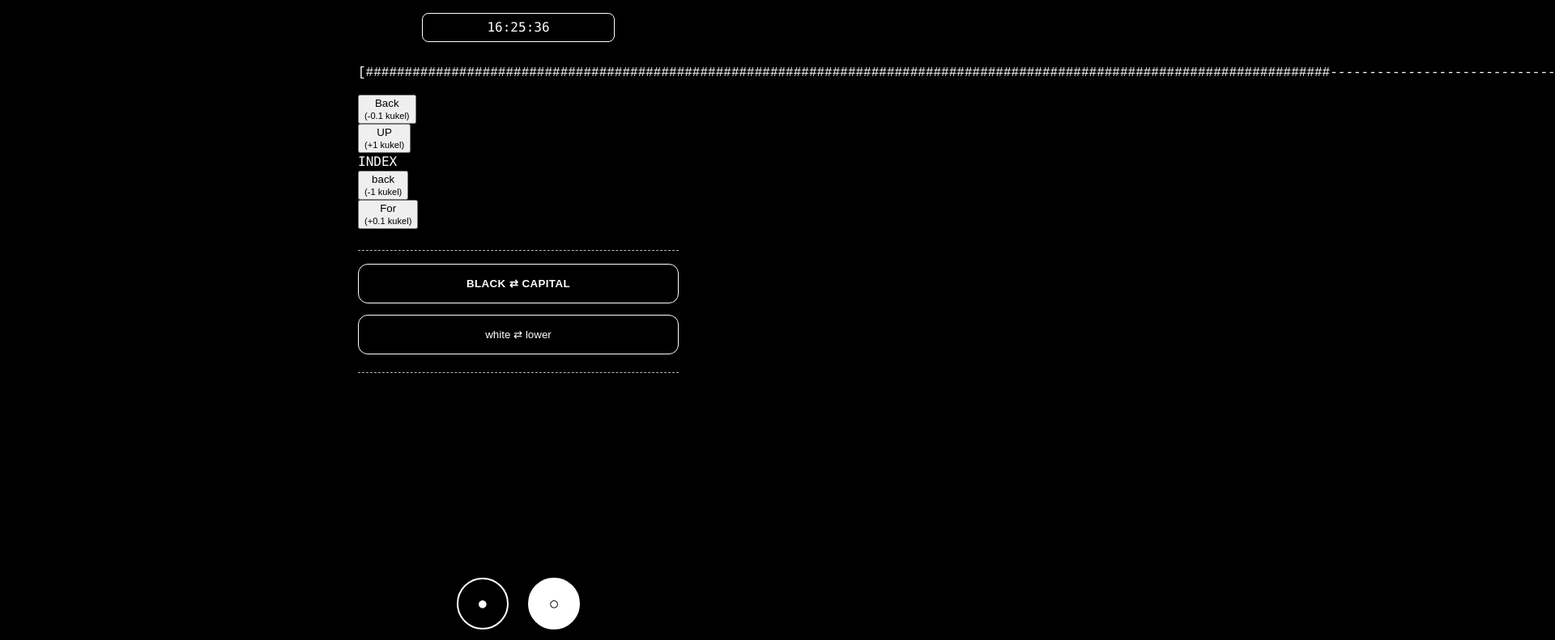
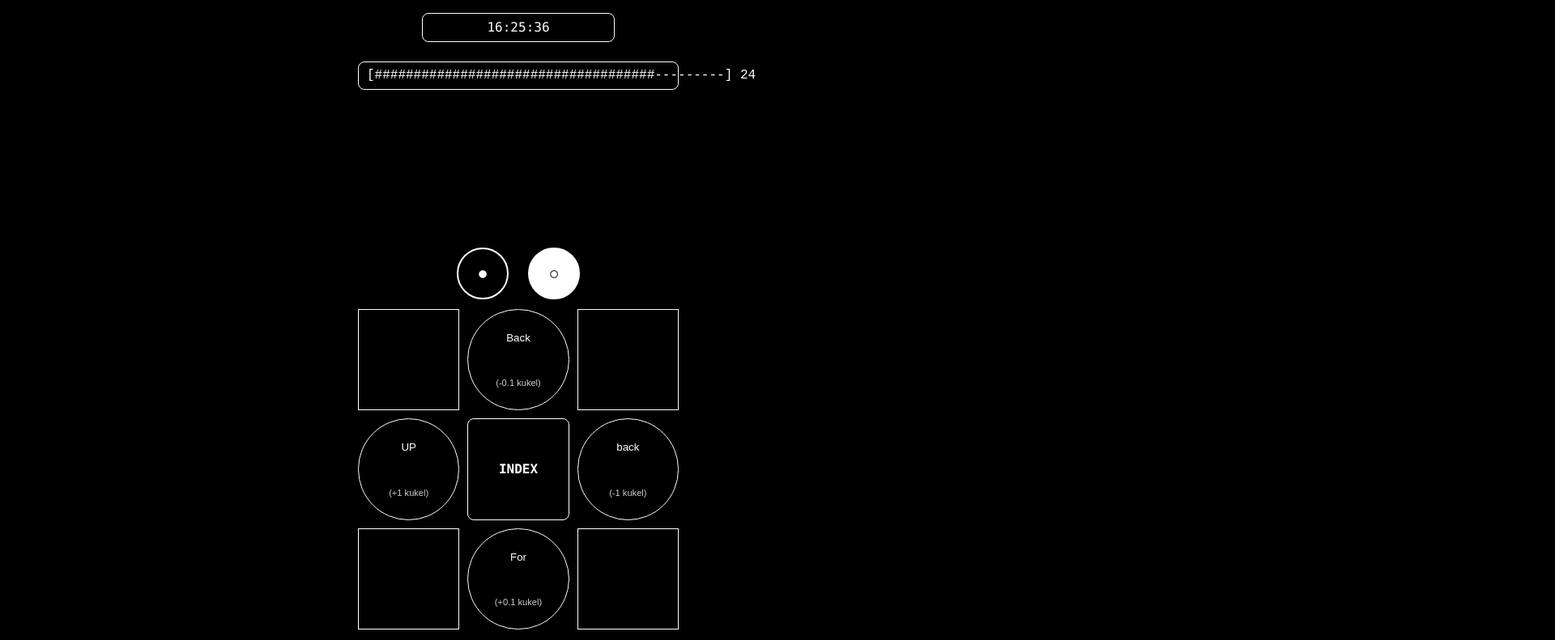
Before and after one commit to meneer-van-informatica/the101game, a plain HTML site: page httpdocs/index.html in a window 1280 px wide. Shown: the top 791 px of the page at 81% size, 1920 px wide, since content can reach past the window. Drawn offline with Linux system fonts and the light colour scheme.

Commit message:
ui: apply TODO 0 patch (ASCII 30s bar viewport-breed)

```diff
--- a/httpdocs/index.html
+++ b/httpdocs/index.html
@@ -5,125 +5,94 @@
 <title>index · wireframe</title>
 <style>
   :root{ --w:min(100vw,420px); --bg:#000; --fg:#fff; --line:#fff }
-  *{ box-sizing:border-box }
-  html,body{ margin:0; background:#000; color:#fff; font:16px/1.35 ui-monospace,consolas,monospace }
-  #phone{ width:var(--w); min-height:100dvh; margin:0 auto; display:flex; flex-direction:column; padding:12px; }
-  header{ padding:4px 0 12px 0; display:flex; justify-content:center; }
-  #clock{ padding:6px 10px; border:1px solid var(--line); border-radius:8px; min-width:60%; text-align:center }
-
-  main{ flex:1; display:grid; align-content:start; gap:14px; margin-top:18px }
-  .btn{ display:block; width:100%; padding:16px 14px; border:1px solid var(--line); border-radius:12px; background:#000; color:#fff; text-align:center }
-  .btn.white{ background:#000; color:#fff; } /* label says “white ⟷ lower” – shape stays B/W */
-
-  .rule{ height:0; border-top:1px dashed var(--line); opacity:.7; margin:8px 0 2px 0 }
-
-  footer{ padding:20px 0 calc(env(safe-area-inset-bottom) + 10px) 0; display:grid; place-items:center }
-  .dots{ display:grid; grid-template-columns:1fr 1fr; gap:24px; align-items:center }
-  .dot{ width:64px; height:64px; border-radius:50%; border:2px solid var(--line); display:grid; place-items:center }
-  .dot.black{ background:#000; color:#fff }
-  .dot.white{ background:#fff; color:#000 }
-  .cap{ font-weight:700; letter-spacing:.4px }
+  *{box-sizing:border-box}
+  html,body{margin:0;background:#000;color:#fff;font:16px/1.35 ui-monospace,consolas,monospace}
+  #phone{width:var(--w);min-height:100dvh;margin:0 auto;display:flex;flex-direction:column;padding:12px}
+  header{padding:4px 0 12px 0;display:flex;justify-content:center}
+  #clock{padding:6px 10px;border:1px solid var(--line);border-radius:8px;min-width:60%;text-align:center}
+  main{flex:1;display:grid;align-content:start;gap:14px;margin-top:18px}
+  footer{padding:20px 0 calc(env(safe-area-inset-bottom) + 10px) 0;display:grid;gap:12px;place-items:center}
+  /* dots */
+  .dots{display:grid;grid-template-columns:1fr 1fr;gap:24px;align-items:center}
+  .dot{width:64px;height:64px;border-radius:50%;border:2px solid var(--line);display:grid;place-items:center}
+  .dot.black{background:#000;color:#fff}
+  .dot.white{background:#fff;color:#000}
+  /* grid 3×3 placeholder — wordt per TODO gevuld */
+  #g3{width:100%;max-width:520px;margin:0 auto;display:grid;grid-template-columns:repeat(3,1fr);gap:10px}
+  .gcell{aspect-ratio:1/1;display:grid;place-items:center;border:1px solid #fff;background:#000;color:#fff;text-align:center;padding:6px}
+  .gcircle{border-radius:50%}
+  .gblock{border-radius:8px;font-weight:700}
+  .gcell small{opacity:.8}
+  /* ASCII meter */
+  .meter-wrap{width:100%;margin:12px 0 0 0}
+  #ascii30{display:block;width:100%;margin:0;padding:6px 10px;border:1px solid #fff;border-radius:8px;white-space:pre;background:#000;color:#fff}
 </style>
-
 <body>
   <div id="phone">
     <header>
       <div id="clock">--:--:--</div>
     </header>
-<div class='meter-wrap'><pre id='ascii30'>[##############################] 30</pre></div>
+
+    <!-- TODO 0 START: ASCII 30s bar (viewport width) -->
+    <div class="meter-wrap"><pre id="ascii30">[##############################] 30</pre></div>
+    <!-- TODO 0 END -->
+
+    <main>
+      <!-- ruimte voor toekomstige content -->
+    </main>
+
+    <footer>
+      <div class="dots">
+        <div class="dot black"><b>●</b></div>
+        <div class="dot white">○</div>
+      </div>
+
+      <!-- TODO 1 START: 3×3 control grid onder de dots -->
       <div id="g3">
         <div class="gcell"></div>
         <button class="gcell gcircle" data-pos="0,1">Back<br><small>(-0.1 kukel)</small></button>
         <div class="gcell"></div>
 
         <button class="gcell gcircle" data-pos="1,0">UP<br><small>(+1 kukel)</small></button>
-  <div class="gcell gblock"  data-pos="1,1">INDEX</div>
+        <div class="gcell gblock" data-pos="1,1">INDEX</div>
         <button class="gcell gcircle" data-pos="1,2">back<br><small>(-1 kukel)</small></button>
 
         <div class="gcell"></div>
         <button class="gcell gcircle" data-pos="2,1">For<br><small>(+0.1 kukel)</small></button>
         <div class="gcell"></div>
       </div>
-
-    <main>
-      <div class="rule"></div>
-      <button class="btn cap">BLACK ⇄ CAPITAL</button>
-      <button class="btn white">white ⇄ lower</button>
-      <div class="rule"></div>
-    </main>
-
-    <footer>
-      <div class="dots">
-        <div class="dot black cap">●</div>
-        <div class="dot white">○</div>
-      </div>
+      <!-- TODO 1 END -->
     </footer>
   </div>
 
+  <!-- TODO 0 SCRIPT: clock + ASCII 30s synced to seconds -->
   <script>
-  // tiny clock, no other logic yet (keeps shapes stable)
-  (function tick(){
-    var c=document.getElementById('clock'); if(!c) return;
+  (function(){
+    var C=document.getElementById('clock');
+    var M=document.getElementById('ascii30');
+    function z(n){return String(n).padStart(2,'0')}
+    function lenFor(el){ try{
+      var w=(el&&el.clientWidth)?el.clientWidth:(document.getElementById('phone')?.clientWidth||360);
+      return Math.max(30, Math.floor((w - 32)/8));
+    }catch(_){return 30}}
+    var LEN=lenFor(M);
+    window.addEventListener('resize', ()=>{ LEN=lenFor(M); }, {passive:true});
+
+    function step(){
       var d=new Date();
-    function z(n){return String(n).padStart(2,'0')}
-    var txt = z(d.getHours())+':'+z(d.getMinutes())+':'+z(d.getSeconds());
-    c.textContent = txt;
-    setTimeout(tick, 500);
-  })();
-  </script>
-<script>
-/* ascii 30s bar */
-(function(){
-  const C = document.getElementById('clock');
-  const M = document.getElementById('ascii30');
-  const LEN = 30;                     // 30 segments, one per second of remaining time
-  function z(n){ return String(n).padStart(2,'0'); }
-  function step(){
-    const d = new Date();
-    // clock (HH:MM:SS)
       if (C) C.textContent = z(d.getHours())+':'+z(d.getMinutes())+':'+z(d.getSeconds());
-    // seconds within half-minute -> 1..30
-    const s = d.getSeconds();                         // 0..59
-    const within = (s===0 ? 30 : (s<=30 ? s : s-30)); // 1..30
-    const remaining = 30 - within;                    // 29..0 (visual count-down 30→00)
-    const fill = remaining;                           // 0..30 filled cells
-    if (M){
-      const bar = '[' + '#'.repeat(fill) + '-'.repeat(LEN-fill) + '] ' + z(remaining);
-      M.textContent = bar;
+      var s=d.getSeconds();                 // 0..59
+      var within=(s===0?30:(s<=30?s:s-30)); // 1..30
+      var remaining=30-within;              // 29..0 → toon 30→00
+      var fill=Math.round((remaining/30)*LEN);
+      if(M){
+        var left='#'.repeat(fill), right='-'.repeat(Math.max(0,LEN-fill));
+        M.textContent='['+left+right+'] '+z(remaining);
       }
-    setTimeout(step, 200); // smooth enough, low power
+      setTimeout(step,200);
     }
     step();
   })();
-</script><script>
-/* ascii 30s fullwidth */
-(function(){
-  var M = document.getElementById('ascii30');
-  function z(n){ return String(n).padStart(2,'0'); }
-  function lenForWidth(){
-    var w = Math.max(320, (window.innerWidth||320));
-    // benadering: ~8px per monospace char incl. padding → schermvullend
-    return Math.max(30, Math.floor((w - 40) / 8)); // min 30 segmenten
-  }
-  var LEN = lenForWidth();
-  window.addEventListener('resize', function(){ LEN = lenForWidth(); }, {passive:true});
-
-  function step(){
-    var d = new Date();
-    // seconds binnen halve minuut 1..30
-    var s = d.getSeconds();                 // 0..59
-    var within = (s===0 ? 30 : (s<=30 ? s : s-30)); // 1..30
-    var remaining = 30 - within;            // 29..0 (visueel 30→00)
-    // vulgraad schaalt naar volle breedte
-    var fill = Math.round((remaining/30) * LEN); // 0..LEN
-    if (M){
-      var left  = '#'.repeat(fill);
-      var right = '-'.repeat(Math.max(0, LEN - fill));
-      M.textContent = '[' + left + right + '] ' + z(remaining);
-    }
-    setTimeout(step, 200);
-  }
-  step();
-})();
-</script></body>
+  </script>
+</body>
 </html>
```
Lines whose indentation alone changed are shown as unchanged.
